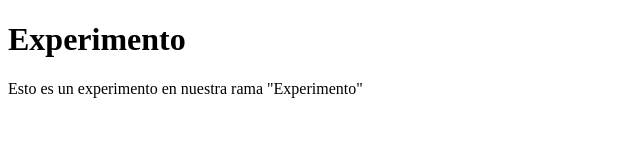
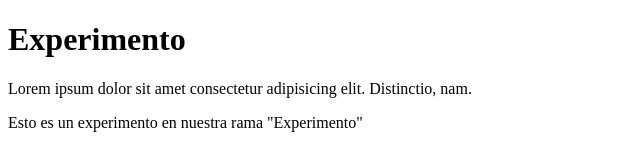
Before and after one commit to CircinuST/Curso, a plain HTML site: page index.html in a window 1280 px wide. Shown: the whole page, without its empty margins (0-640 px from the left). Drawn offline with Linux system fonts and the light colour scheme.

Commit message:
Agregando parrafo al index

```diff
--- a/index.html
+++ b/index.html
@@ -8,6 +8,7 @@
 </head>
 <body>
     <h1>Experimento</h1>
+    <p>Lorem ipsum dolor sit amet consectetur adipisicing elit. Distinctio, nam.</p>
     <footer>Esto es un experimento en nuestra rama "Experimento"</footer>
 
 </body>
```
Also changed, not shown: 1 other file.
